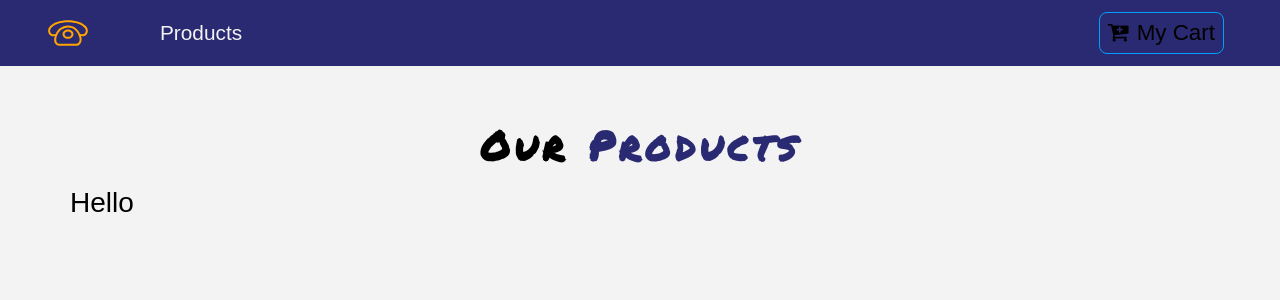
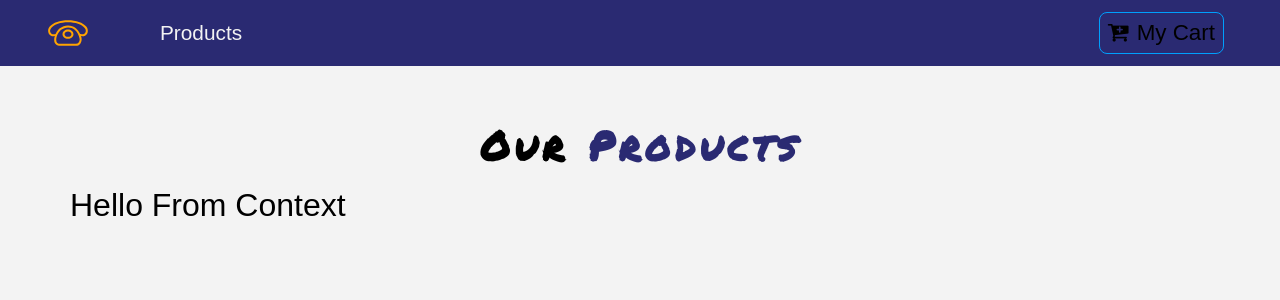
Before and after one commit to EMahmoudNabil/React-Phone-E-Commerce-Project-, a React (Create React App) app: page / in a window 1280 px wide. Shown: the top 300 px of the page. Built offline with nearby package versions, Linux system fonts and the light colour scheme.

Commit message:
how to show data from Product Consumer

```diff
--- a/src/Components/ProductList.js
+++ b/src/Components/ProductList.js
@@ -1,7 +1,8 @@
 import React, { Component, Fragment } from 'react';
-import Product from './Product'
+// import Product from './Product'
 import Title from './Title'
 import {storeProducts} from '../api/data'
+import {ProductConsumer} from '../api/context'
 
 class ProductList extends Component {
     state = {
@@ -14,8 +15,13 @@ class ProductList extends Component {
                 <div className="py-5">
                 <div className="container">
                     <Title name="Our" title="Products" />
+
                 <div className="row">
-                    <h3>Hello</h3>
+                    <ProductConsumer>
+                        {(value)=>{
+                            return <h2> {value}</h2>
+                        }}
+                    </ProductConsumer>
                 </div>
                 </div>
 
--- a/src/api/context.js
+++ b/src/api/context.js
@@ -3,7 +3,7 @@ import React, { Component } from 'react'
 const  ProductContext =React.createContext();
 //1- Provider
 // 2- Consumer
-class productProvider extends Component {
+class ProductProvider extends Component {
     render() {
         return (
             <ProductContext.Provider value="Hello From Context">
@@ -16,4 +16,4 @@ class productProvider extends Component {
 
 const ProductConsumer = ProductContext.Consumer;
 
-export {productProvider ,ProductConsumer} ;
+export {ProductProvider ,ProductConsumer} ;
--- a/src/index.js
+++ b/src/index.js
@@ -2,11 +2,15 @@ import React from 'react';
 import ReactDOM from 'react-dom';
 import {BrowserRouter as Router} from 'react-router-dom';
 import App from './App';
+import {ProductProvider} from './api/context'
 
 
 ReactDOM.render(
-  <Router>
-  <App />
-  </Router> ,
+
+  <ProductProvider>
+    <Router>
+      <App />
+    </Router>
+  </ProductProvider>,
   document.getElementById('root')
 );
```
